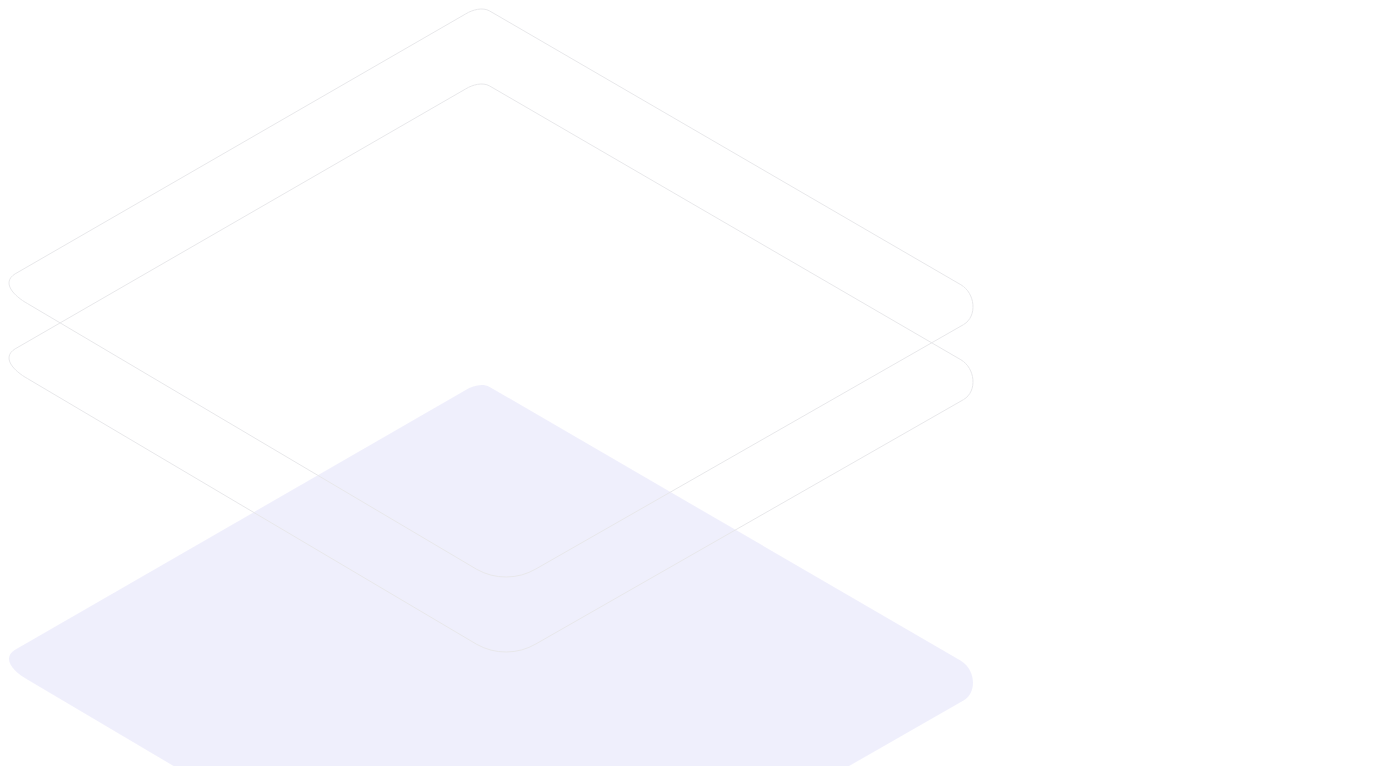
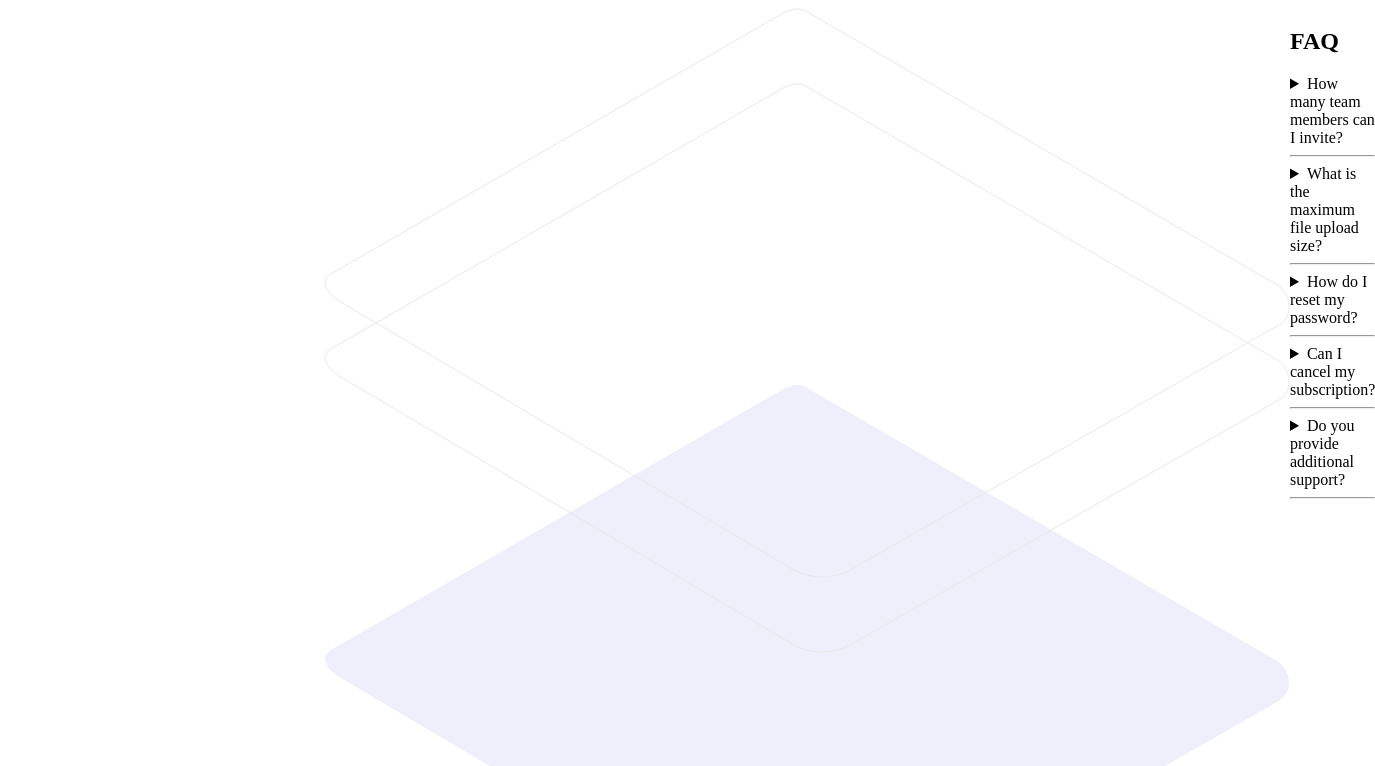
Before and after one commit to RadhikaRJ/faq_accordion_card, a plain HTML site: page index.html in a window 1280 px wide. Shown: the top 766 px of the page, 1375 px wide, since content can reach past the window. Drawn offline with Linux system fonts and the light colour scheme.

Commit message:
style file created & linked

```diff
--- a/index.html
+++ b/index.html
@@ -11,23 +11,14 @@
   <title>Frontend Mentor | FAQ Accordion Card</title>
 
   <!-- Feel free to remove these styles or customise in your own stylesheet 👍 -->
-  <style>
-    .attribution {
-      font-size: 11px;
-      text-align: center;
-    }
-
-    .attribution a {
-      color: hsl(228, 45%, 44%);
-    }
-  </style>
+  <link href="styles.css" rel="stylesheet">
 </head>
 
 <body>
   <main>
     <div class="container">
     <section>
-      <div class="imgs-section">
+      <div class="img-container">
       <img src="images/bg-pattern-desktop.svg">
       <img src="images/illustration-box-desktop.svg">
       <img src="images/illustration-woman-online-desktop.svg">
@@ -36,7 +27,7 @@
 
 
     <section>
-      <div class="faq">
+      <div class="faq-container">
       <h1>FAQ</h1>
 
       <details>
--- /dev/null
+++ b/styles.css
@@ -0,0 +1,15 @@
+
+ .attribution {
+    font-size: 11px;
+    text-align: center;
+  }
+
+  .attribution a {
+    color: hsl(228, 45%, 44%);
+  }
+
+  .container{
+      width:50%;
+      display: flex;
+      margin:0 auto;
+  }
```
